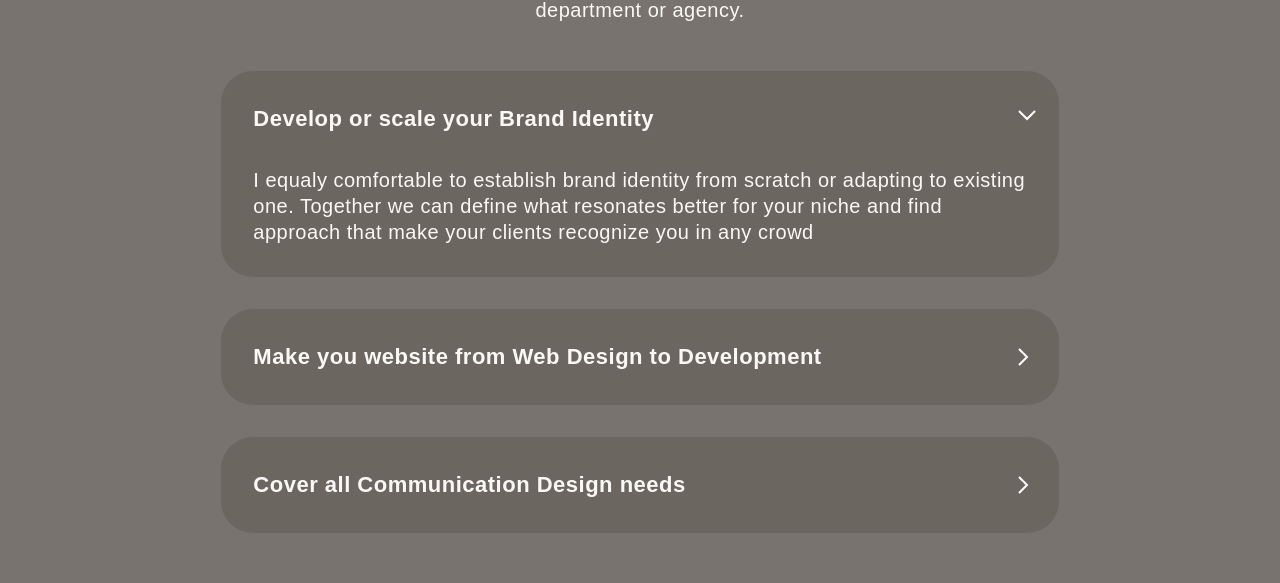
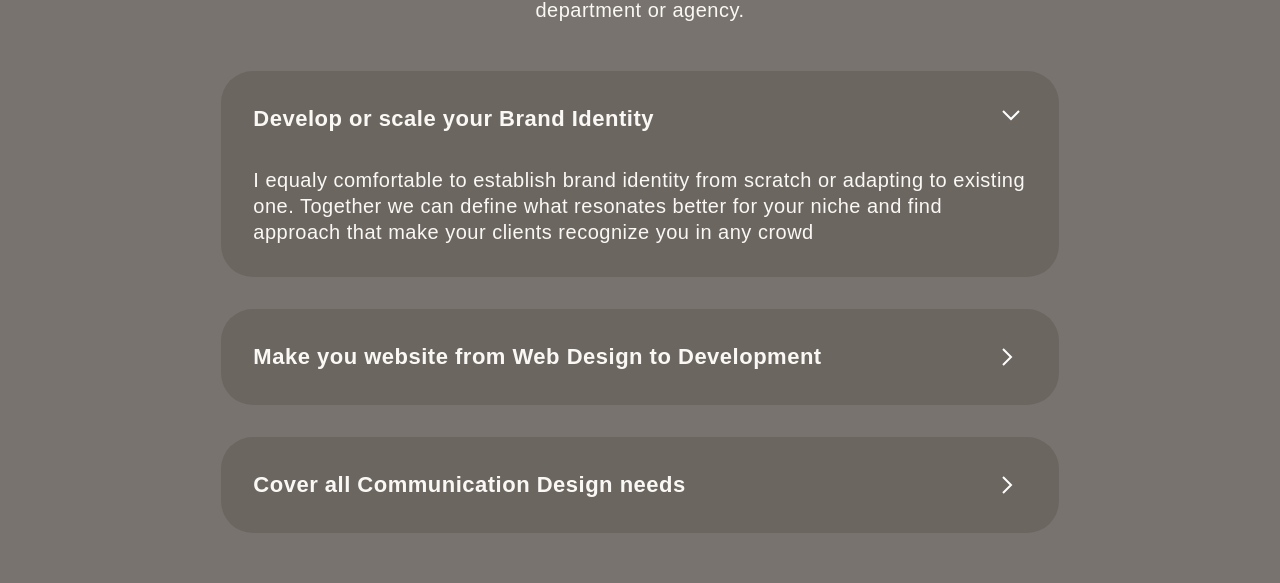
Before and after one commit to khralenok/khralenok.com, a PHP site: page / in a window 1280 px wide; the page is wider, and only the part inside the window is pictured. Shown: the part 981-1564 px from the top of that part. Run offline with PHP 8.4, Linux system fonts and the light colour scheme.

Commit message:
Quick fix of accordion layout

```diff
--- a/index.html
+++ b/index.html
@@ -102,52 +102,59 @@
         </div>
         <div class="component accordion">
           <div class="accordion card active">
-            <h3>Develop or scale your Brand Identity</h3>
+            <div class="molecule liquid">
+              <h3>Develop or scale your Brand Identity</h3>
+              <svg
+              class="accordion arrow"
+              viewbox="0 0 16 16"
+              xmlns="http://www.w3.org/2000/svg"
+            >
+              <polyline points="4,4 8,8 4,12"></polyline>
+              </svg>
+            </div>
             <p>
               I equaly comfortable to establish brand identity from scratch or
               adapting to existing one. Together we can define what resonates
               better for your niche and find approach that make your clients
               recognize you in any crowd
             </p>
-            <svg
+          </div>
+          <div class="accordion card">
+            <div class="molecule liquid">
+              <h3>Make you website from Web Design to Development</h3>
+              <svg
               class="accordion arrow"
               viewbox="0 0 16 16"
               xmlns="http://www.w3.org/2000/svg"
             >
               <polyline points="4,4 8,8 4,12"></polyline>
-            </svg>
-          </div>
-          <div class="accordion card">
-            <h3>Make you website from Web Design to Development</h3>
+              </svg>
+            </div>
+
             <p>
               Mix of UX/UI and Webdesign knowledge with ability to run website,
               no matter - on pure HTML, CSS and JS or with any tool like
               Wordpress, Webflow, Framer or Tilda, makes me univeral soldier who
               can streamline process of reaching your audience through the web.
             </p>
-            <svg
+          </div>
+          <div class="accordion card">
+            <div class="molecule liquid">
+              <h3>Cover all Communication Design needs</h3>
+              <svg
               class="accordion arrow"
               viewbox="0 0 16 16"
               xmlns="http://www.w3.org/2000/svg"
             >
               <polyline points="4,4 8,8 4,12"></polyline>
-            </svg>
-          </div>
-          <div class="accordion card">
-            <h3>Cover all Communication Design needs</h3>
+              </svg>
+            </div>
             <p>
               Lorem ipsum dolor sit amet, consectetur adipiscing elit id
               venenatis pretium risus euismod dictum egestas orci netus feugiat
               ut egestas ut sagittis tincidunt phasellus elit etiam cursus orci
               in. Id sed montes.
             </p>
-            <svg
-              class="accordion arrow"
-              viewbox="0 0 16 16"
-              xmlns="http://www.w3.org/2000/svg"
-            >
-              <polyline points="4,4 8,8 4,12"></polyline>
-            </svg>
           </div>
         </div>
       </div>
--- a/style.css
+++ b/style.css
@@ -309,8 +309,6 @@ span.secondary {
 }
 
 .accordion.arrow {
-  position: absolute;
-  inset: 2rem 1rem auto auto;
   width: 2rem;
   height: 2rem;
   stroke: var(--white);
@@ -452,4 +450,5 @@ button[type="submit"] {
 }
 .molecule.liquid {
   justify-content: space-between;
+  width: 100%;
 }
```
